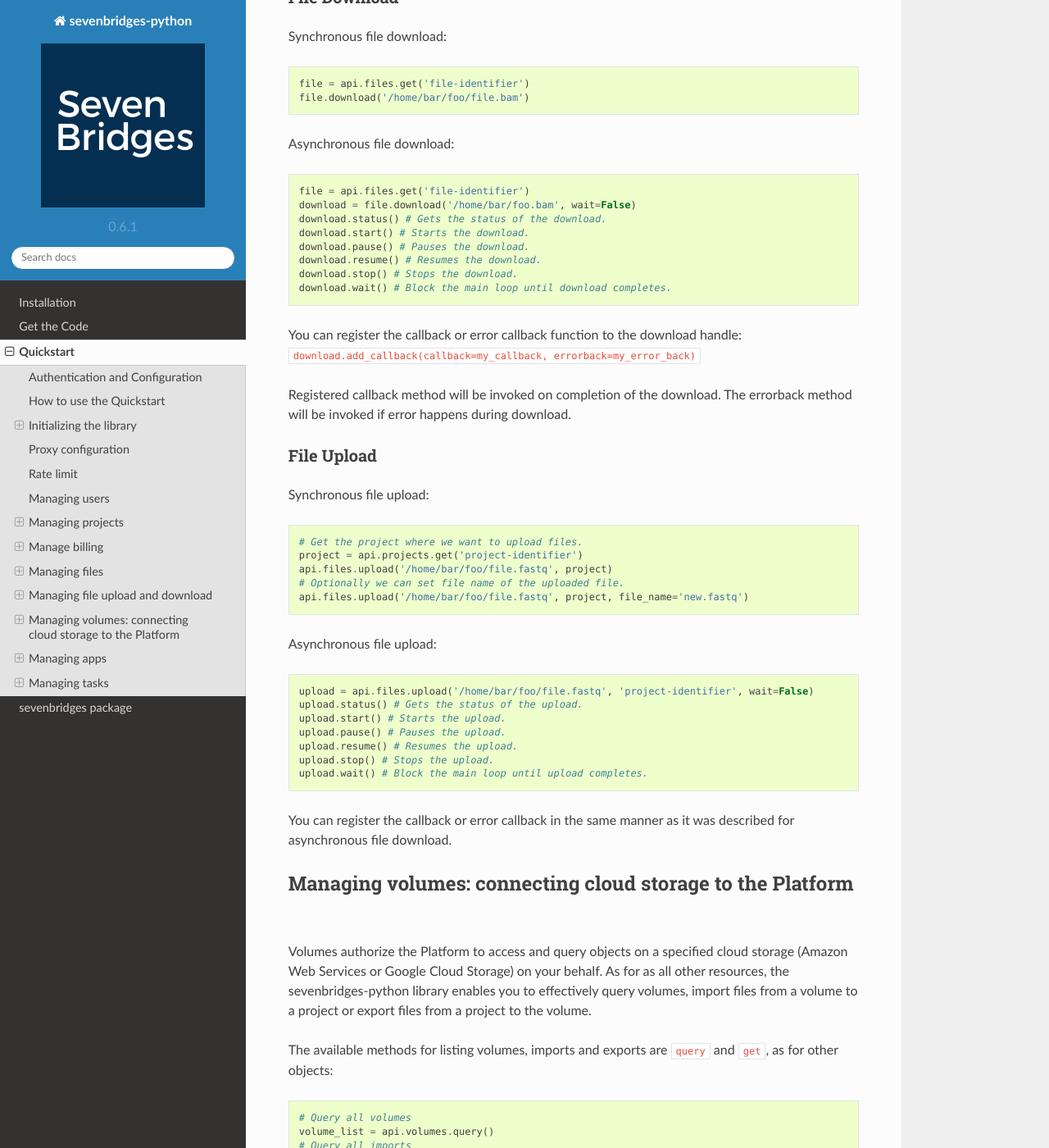
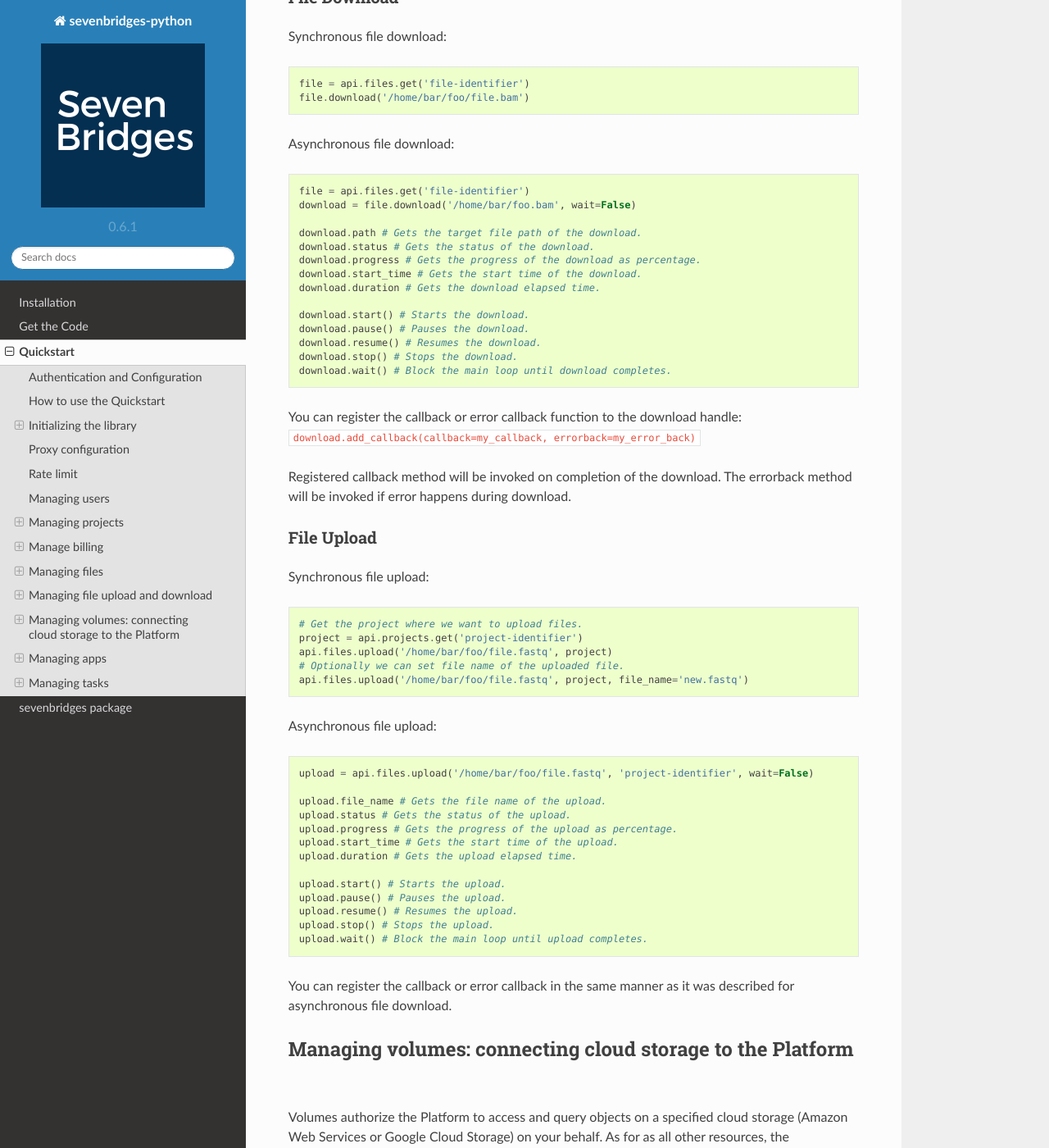
Before and after one commit to sbg/sevenbridges-python, a Sphinx documentation site: the page built from docs/quickstart.rst, in a window 1280 px wide and 1400 px high, scrolled down 12085 px. Shown: the whole window at 82% size. Built offline with Sphinx 7.4.7 and the Read the Docs theme 2.0.0, drawn with Linux system fonts in a browser that asks for light colours; some of the changed text lies outside the part shown.

Commit message:
Documentation quick start minor fixes (#60)
* Fixed syntax errors

* Added other upload/download properties to quickstart

* Minor cosmetic changes

```diff
--- a/docs/quickstart.rst
+++ b/docs/quickstart.rst
@@ -163,8 +163,8 @@
 
 .. code:: python
 
-    api.limit,
-    api.remaining,
+    api.limit
+    api.remaining
     api.reset_time
 
 
@@ -375,10 +375,10 @@
 2. Add a member to the project - ``project.add_member()``
 3. Remove a member from the project - ``project.remove_member()``
 4. List files from the project - ``project.get_files()``
-5. Add files to the project - ``project.add_files`` - you can add a
+5. Add files to the project - ``project.add_files()`` - you can add a
    single ``File`` or a ``Collection`` of files
 6. List apps from the project - ``project.get_apps()``
-7. List tasks from the project - ``project.get_tasks``
+7. List tasks from the project - ``project.get_tasks()``
 
 Manage billing
 --------------
@@ -585,7 +585,13 @@
 
     file = api.files.get('file-identifier')
     download = file.download('/home/bar/foo.bam', wait=False)
-    download.status() # Gets the status of the download.
+
+    download.path # Gets the target file path of the download.
+    download.status # Gets the status of the download.
+    download.progress # Gets the progress of the download as percentage.
+    download.start_time # Gets the start time of the download.
+    download.duration # Gets the download elapsed time.
+
     download.start() # Starts the download.
     download.pause() # Pauses the download.
     download.resume() # Resumes the download.
@@ -616,7 +622,13 @@
 .. code:: python
 
     upload = api.files.upload('/home/bar/foo/file.fastq', 'project-identifier', wait=False)
-    upload.status() # Gets the status of the upload.
+
+    upload.file_name # Gets the file name of the upload.
+    upload.status # Gets the status of the upload.
+    upload.progress # Gets the progress of the upload as percentage.
+    upload.start_time # Gets the start time of the upload.
+    upload.duration # Gets the upload elapsed time.
+
     upload.start() # Starts the upload.
     upload.pause() # Pauses the upload.
     upload.resume() # Resumes the upload.
@@ -813,9 +825,7 @@
 
 .. code:: python
 
-    #
-    #   Export a set of files to a volume
-    #
+    # Export a set of files to a volume
     # Get files from a project
     files_to_export = api.files.query(project=my_project).all()
     # And export all the files to the output bucket
@@ -953,7 +962,7 @@
    ``get_batch_children()``.
 
 Task creation hints
-~~~~~~~~~~
+~~~~~~~~~~~~~~~~~~~
 
 - Both input files and parameters are passed the same way together in a single dictionary to ``inputs``.
 - ``api.files.query`` always return an array of files. For single file inputs, use ``api.files.query(project='my-project', names=["one_file.fa"])[0]``.
```
Also changed, not shown: other parts of docs/quickstart.rst (+2 -3 lines).
